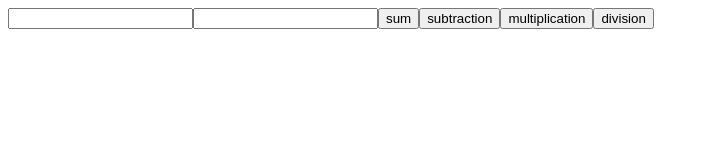
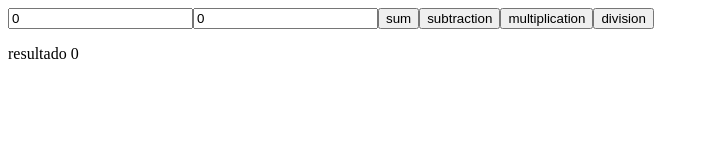
Before and after one commit to rafaScalet/CalcAngular, an Angular app: page / in a window 1280 px wide. Shown: the top 160 px of the page, without its empty margins (0-709 px from the left). Built offline with nearby package versions, Linux system fonts and the light colour scheme.

Commit message:
created the function sum

```diff
--- a/src/app/app.module.ts
+++ b/src/app/app.module.ts
@@ -4,6 +4,7 @@ import { BrowserModule } from '@angular/platform-browser';
 import { AppRoutingModule } from './app-routing.module';
 import { AppComponent } from './app.component';
 import { CalculadoraComponent } from './calculadora/calculadora.component';
+import { FormsModule } from '@angular/forms';
 
 @NgModule({
   declarations: [
@@ -12,7 +13,8 @@ import { CalculadoraComponent } from './calculadora/calculadora.component';
   ],
   imports: [
     BrowserModule,
-    AppRoutingModule
+    AppRoutingModule,
+    FormsModule
   ],
   providers: [],
   bootstrap: [AppComponent]
--- a/src/app/calculadora/calculadora.component.html
+++ b/src/app/calculadora/calculadora.component.html
@@ -1,8 +1,9 @@
 <form>
-  <input type="text">
-  <input type="text">
-  <button>sum</button>
+  <input type="number" [(ngModel)]="num1" name="num1">
+  <input type="number" [(ngModel)]="num2" name="num2">
+  <button (click)="sum()">sum</button>
   <button>subtraction</button>
   <button>multiplication</button>
   <button>division</button>
+  <p>resultado {{result}}</p>
 </form>
--- a/src/app/calculadora/calculadora.component.ts
+++ b/src/app/calculadora/calculadora.component.ts
@@ -9,4 +9,8 @@ export class CalculadoraComponent {
   num1: number = 0
   num2: number = 0
   result: number = 0
+
+  sum(){
+    this.result = this.num1 + this.num2;
+  }
 }
```
